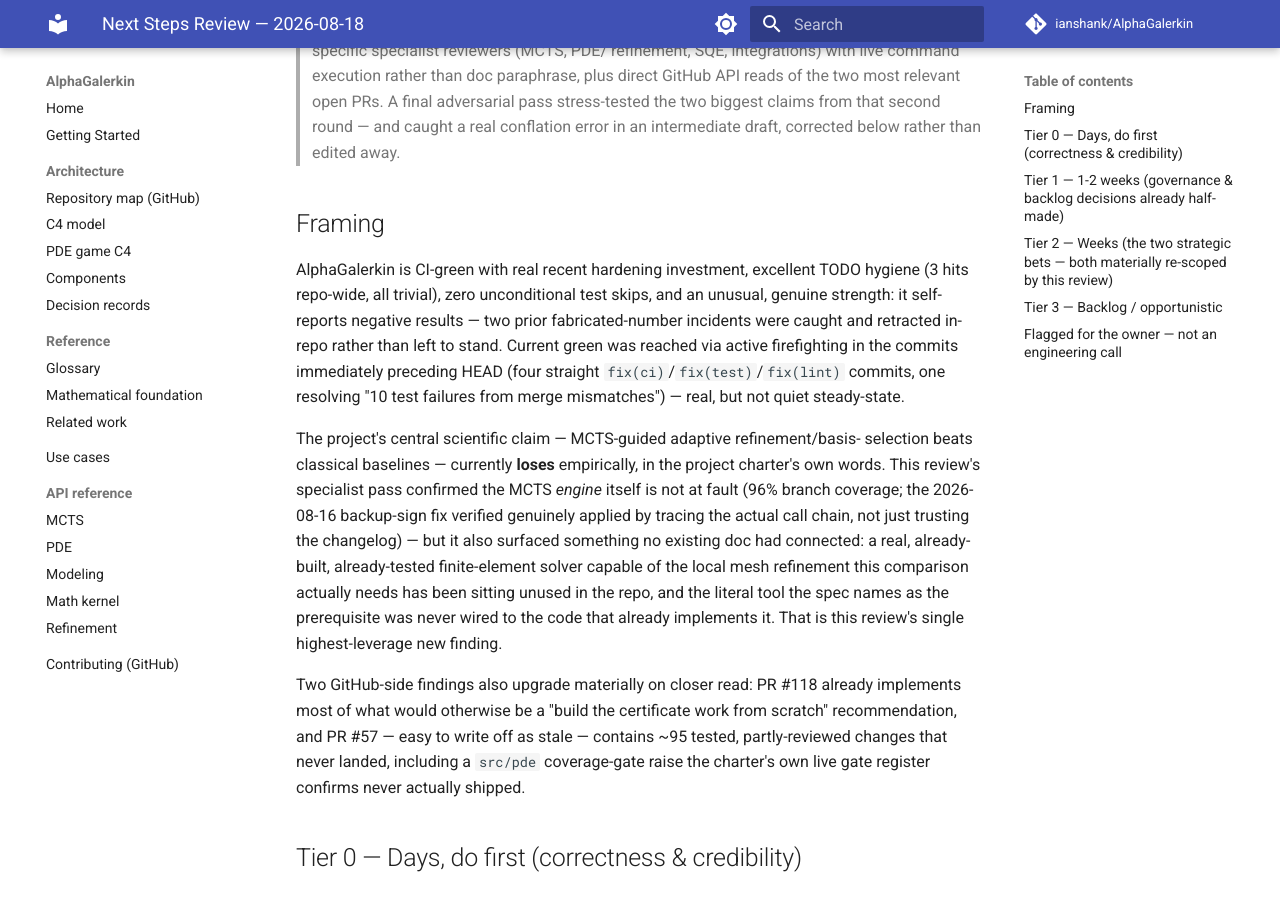
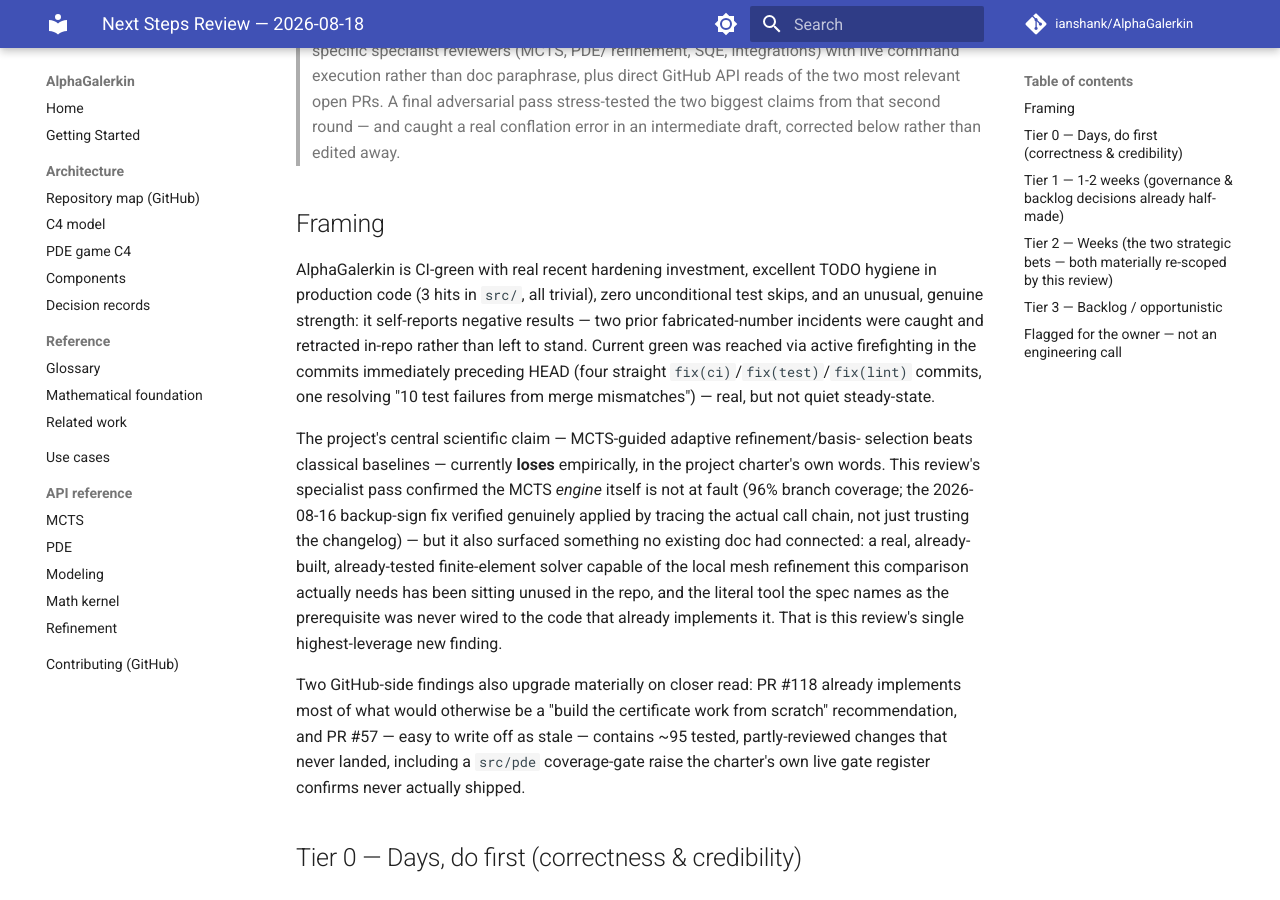
Before and after one commit to ianshank/AlphaGalerkin, an MkDocs documentation site: the page built from docs/NEXT_STEPS_REVIEW_2026-08-18.md, in a window 1280 px wide and 900 px high, scrolled down 414 px. Built offline with MkDocs 1.6.1 and Material for MkDocs 9.7.7, drawn with Linux system fonts in a browser that asks for light colours; comment, search, counter and statistics services are not loaded; some of the changed text lies outside the part shown.

Commit message:
docs: fix factual precision of TODO hygiene and JAX coverage claims
- Scope TODO hygiene to production code (3 hits in src/) rather than blanket repo-wide statement
- Clarify JAX Jax* classes have zero call sites in *production* code, not CI (CI has test-jax job)
- Add explicit note distinguishing production usage from test coverage

Addresses Copilot review feedback on lines 24 and 138-139.

```diff
--- a/docs/NEXT_STEPS_REVIEW_2026-08-18.md
+++ b/docs/NEXT_STEPS_REVIEW_2026-08-18.md
@@ -22,7 +22,7 @@
 ## Framing
 
 AlphaGalerkin is CI-green with real recent hardening investment, excellent TODO
-hygiene (3 hits repo-wide, all trivial), zero unconditional test skips, and an
+hygiene in production code (3 hits in `src/`, all trivial), zero unconditional test skips, and an
 unusual, genuine strength: it self-reports negative results — two prior
 fabricated-number incidents were caught and retracted in-repo rather than left to
 stand. Current green was reached via active firefighting in the commits immediately
@@ -136,8 +136,8 @@ shipped.
 7. **The JAX/backend question is bigger than "some untested classes" — it's a whole
    unconsumed abstraction layer.** The seven `Jax*`-suffixed classes in
    `src/math_kernel/{basis,spectral,integral}.py` (~1900 combined LOC) have zero
-   exercised call sites in any CI job — confirmed by three independent checks in this
-   review. Going further: `src/backend/interface.py::BackendInterface`, a 67-method
+   call sites in production code — confirmed by three independent checks in this
+   review (CI has a dedicated `test-jax` job exercising them, but nothing in `src/` outside the backend itself calls them). Going further: `src/backend/interface.py::BackendInterface`, a 67-method
    `Protocol` apparently meant to unify the Torch/JAX backends, is referenced *only*
    within `src/backend/` itself (`jax_backend.py`, `torch_backend.py`, `__init__.py`)
    — nothing in `training/`, `modeling/`, `pde/`, or anywhere else in `src/` consumes
```
